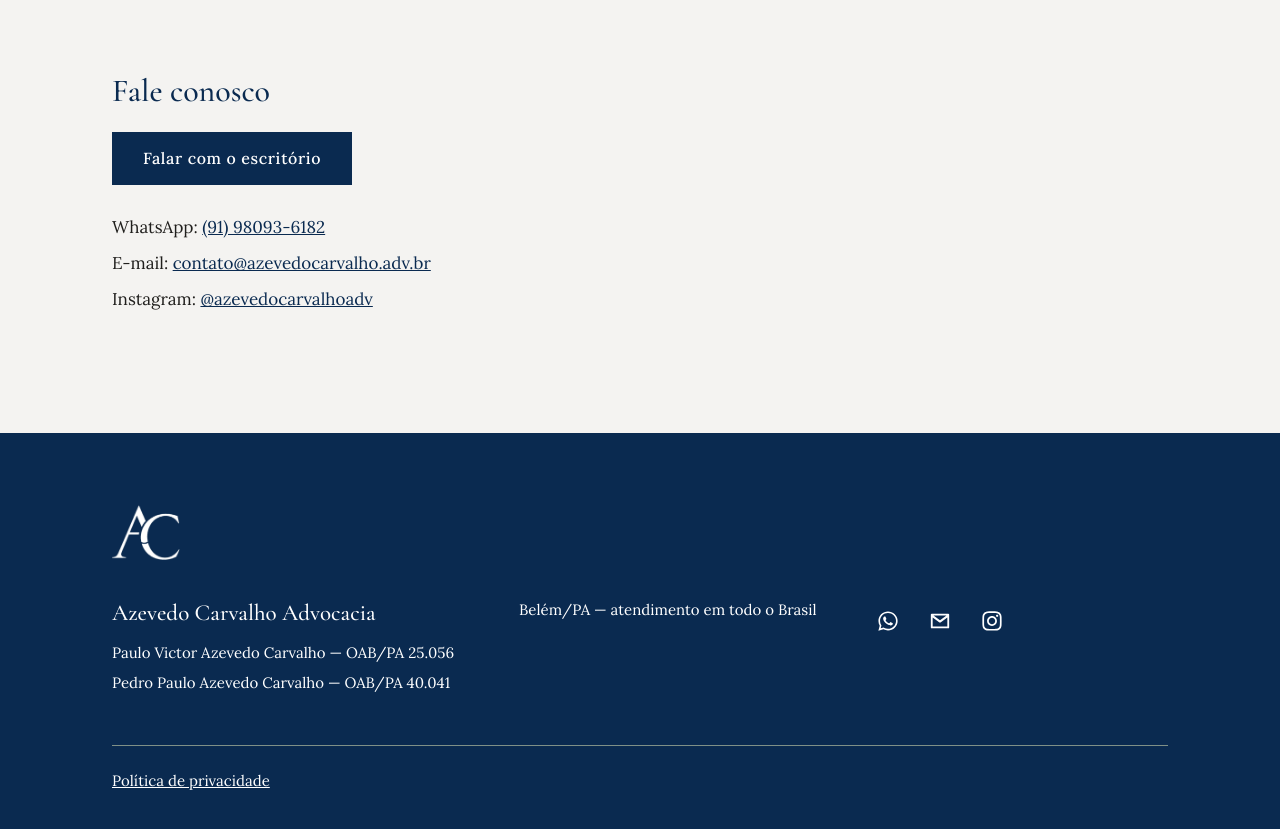
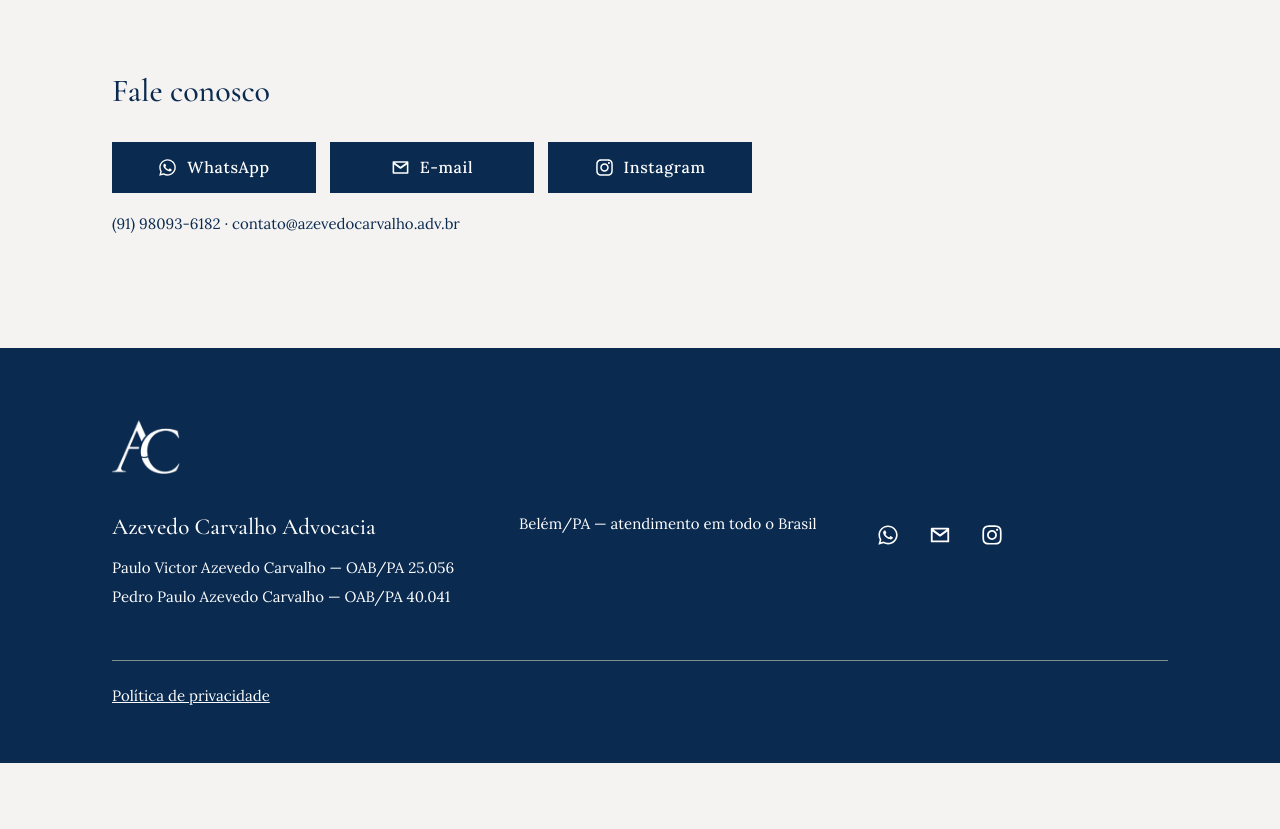
Before and after one commit to PedroPaulo88/azevedocarvalho-site, a plain HTML site: page index.html in a window 1280 px wide. Shown: the part 3960-4789 px from the top of the page. After the commit the page ends 4723 px from the top, so only its background shows below. Drawn offline with nearby package versions, Linux system fonts and the light colour scheme.

Commit message:
Tarefa 2: mesmos botoes de canal na secao Fale conosco da home
As duas telas de contato do site passam a ter o mesmo formato.

Co-Authored-By: Claude Opus 5 <noreply@anthropic.com>

```diff
--- a/index.html
+++ b/index.html
@@ -194,12 +194,12 @@
   <section class="secao">
     <div class="area">
       <h2>Fale conosco</h2>
-      <p style="margin-top:22px"><a class="botao" href="https://wa.me/5591980936182?text=Ol%C3%A1.%20Vim%20pelo%20site%20e%20gostaria%20de%20falar%20com%20um%20advogado.">Falar com o escritório</a></p>
-      <ul class="canais">
-        <li>WhatsApp: <a href="https://wa.me/5591980936182?text=Ol%C3%A1.%20Vim%20pelo%20site%20e%20gostaria%20de%20falar%20com%20um%20advogado.">(91) 98093-6182</a></li>
-        <li>E-mail: <a href="mailto:contato@azevedocarvalho.adv.br">contato@azevedocarvalho.adv.br</a></li>
-        <li>Instagram: <a href="https://www.instagram.com/azevedocarvalhoadv">@azevedocarvalhoadv</a></li>
+      <ul class="canais-botoes">
+        <li><a class="botao botao--canal" href="https://wa.me/5591980936182?text=Ol%C3%A1.%20Vim%20pelo%20site%20e%20gostaria%20de%20falar%20com%20um%20advogado."><svg viewBox="0 0 448 512" aria-hidden="true" focusable="false"><path d="M380.9 97.1C339 55.1 283.2 32 223.9 32c-122.4 0-222 99.6-222 222 0 39.1 10.2 77.3 29.6 110.9L0 480l117.7-30.9c32.4 17.7 68.9 27 106.1 27h.1c122.3 0 224.1-99.6 224.1-222 0-59.3-25.2-115-67.1-157zm-157 341.6c-33.2 0-65.7-8.9-94-25.7l-6.7-4-69.8 18.3L72 359.2l-4.4-7c-18.5-29.4-28.2-63.3-28.2-98.2 0-101.7 82.8-184.5 184.6-184.5 49.3 0 95.6 19.2 130.4 54.1 34.8 34.9 56.2 81.2 56.1 130.5 0 101.8-84.9 184.6-186.6 184.6zm101.2-138.2c-5.5-2.8-32.8-16.2-37.9-18-5.1-1.9-8.8-2.8-12.5 2.8-3.7 5.6-14.3 18-17.6 21.8-3.2 3.7-6.5 4.2-12 1.4-32.6-16.3-54-29.1-75.5-66-5.7-9.8 5.7-9.1 16.3-30.3 1.8-3.7.9-6.9-.5-9.7-1.4-2.8-12.5-30.1-17.1-41.2-4.5-10.8-9.1-9.3-12.5-9.5-3.2-.2-6.9-.2-10.6-.2-3.7 0-9.7 1.4-14.8 6.9-5.1 5.6-19.4 19-19.4 46.3 0 27.3 19.9 53.7 22.6 57.4 2.8 3.7 39.1 59.7 94.8 83.8 35.2 15.2 49 16.5 66.6 13.9 10.7-1.6 32.8-13.4 37.4-26.4 4.6-13 4.6-24.1 3.2-26.4-1.3-2.5-5-3.9-10.5-6.6z"/></svg> WhatsApp</a></li>
+        <li><a class="botao botao--canal" href="mailto:contato@azevedocarvalho.adv.br"><svg viewBox="0 0 24 24" aria-hidden="true" focusable="false"><path d="M3 4h18a1 1 0 0 1 1 1v14a1 1 0 0 1-1 1H3a1 1 0 0 1-1-1V5a1 1 0 0 1 1-1zm16.1 2H4.9L12 11.1 19.1 6zM20 8.2l-7.4 5.3a1 1 0 0 1-1.2 0L4 8.2V18h16V8.2z"/></svg> E-mail</a></li>
+        <li><a class="botao botao--canal" href="https://www.instagram.com/azevedocarvalhoadv"><svg viewBox="0 0 448 512" aria-hidden="true" focusable="false"><path d="M224.1 141c-63.6 0-114.9 51.3-114.9 114.9s51.3 114.9 114.9 114.9S339 319.5 339 255.9 287.7 141 224.1 141zm0 189.6c-41.1 0-74.7-33.5-74.7-74.7s33.5-74.7 74.7-74.7 74.7 33.5 74.7 74.7-33.6 74.7-74.7 74.7zm146.4-194.3c0 14.9-12 26.8-26.8 26.8-14.9 0-26.8-12-26.8-26.8s12-26.8 26.8-26.8 26.8 12 26.8 26.8zm76.1 27.2c-1.7-35.9-9.9-67.7-36.2-93.9-26.2-26.2-58-34.4-93.9-36.2-37-2.1-147.9-2.1-184.9 0-35.8 1.7-67.6 9.9-93.9 36.1s-34.4 58-36.2 93.9c-2.1 37-2.1 147.9 0 184.9 1.7 35.9 9.9 67.7 36.2 93.9s58 34.4 93.9 36.2c37 2.1 147.9 2.1 184.9 0 35.9-1.7 67.7-9.9 93.9-36.2 26.2-26.2 34.4-58 36.2-93.9 2.1-37 2.1-147.8 0-184.8zM398.8 388c-7.8 19.6-22.9 34.7-42.6 42.6-29.5 11.7-99.5 9-132.1 9s-102.7 2.6-132.1-9c-19.6-7.8-34.7-22.9-42.6-42.6-11.7-29.5-9-99.5-9-132.1s-2.6-102.7 9-132.1c7.8-19.6 22.9-34.7 42.6-42.6 29.5-11.7 99.5-9 132.1-9s102.7-2.6 132.1 9c19.6 7.8 34.7 22.9 42.6 42.6 11.7 29.5 9 99.5 9 132.1s2.7 102.7-9 132.1z"/></svg> Instagram</a></li>
       </ul>
+      <p class="canais-copia">(91) 98093-6182 &middot; contato@azevedocarvalho.adv.br</p>
     </div>
   </section>
 
```
